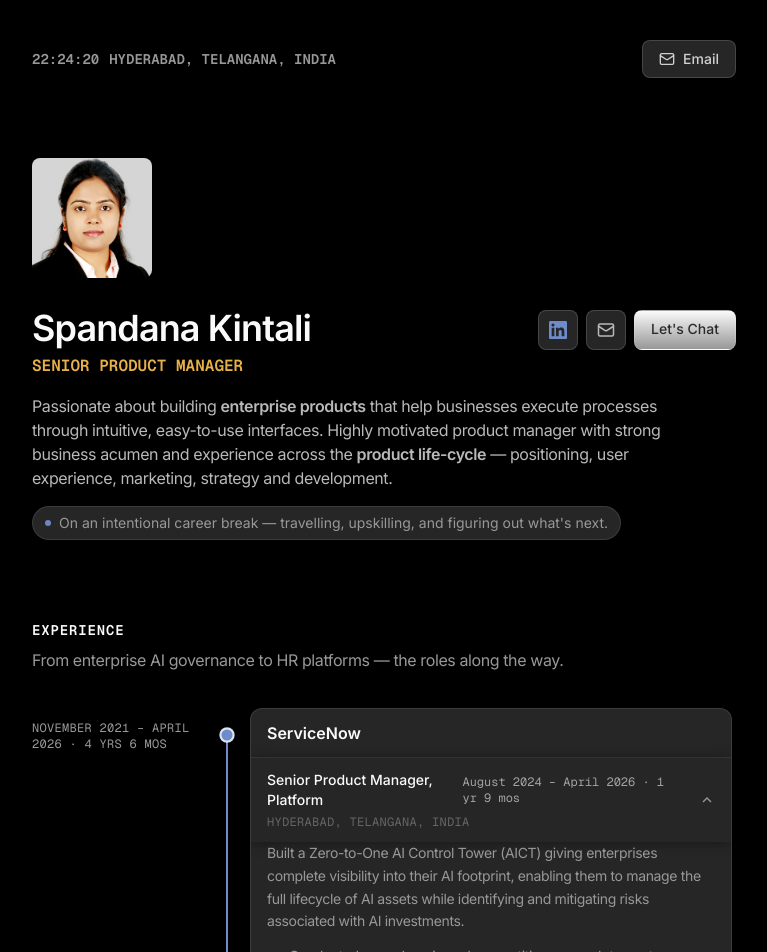
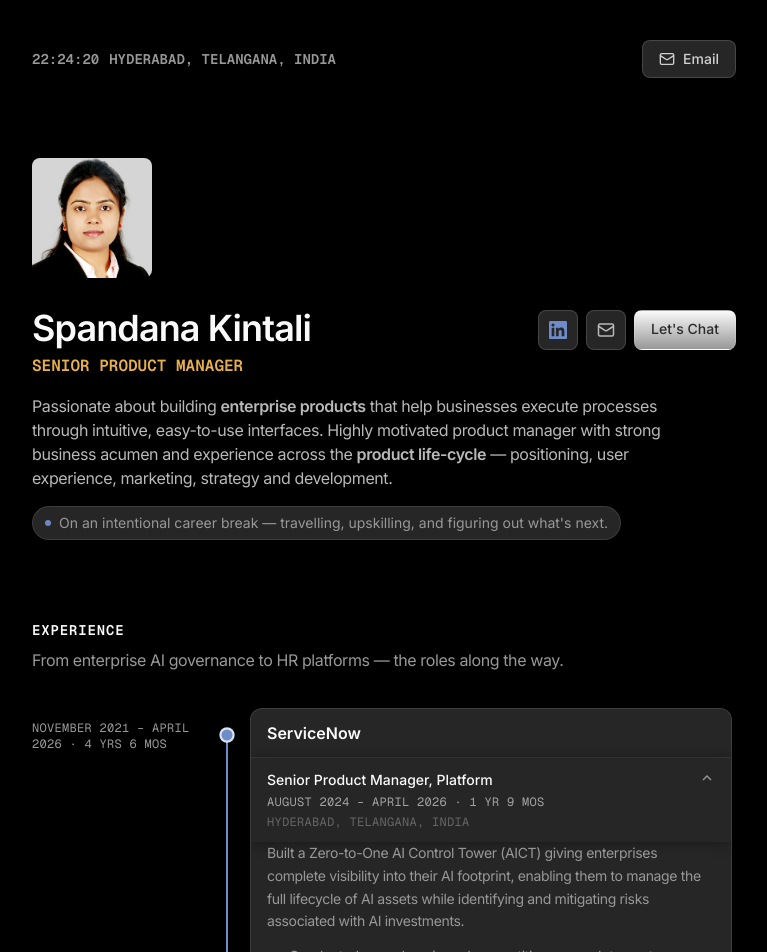
Before and after one commit to spandanakintali-curiouspm/portfolio, a Next.js app: page / in a window 1280 px wide. Shown: the top 952 px of the page, without its empty margins (256-1023 px from the left). Built offline with nearby package versions, Linux system fonts and the light colour scheme; no server answers.

Commit message:
Stack role title, dates, and location vertically in timeline sub-items
Fixes misaligned wrapping when long titles collided with inline dates.

```diff
--- a/src/components/ExperienceTimeline.tsx
+++ b/src/components/ExperienceTimeline.tsx
@@ -163,14 +163,12 @@ export default function ExperienceTimeline() {
                     <div className="divide-y divide-white/10">
                       {group.roles.map((role, ri) => (
                         <details className="acc" open={gi === 0 && ri === 0} key={ri}>
-                          <summary className="flex items-center justify-between gap-5 px-4 py-3 text-neutral-50 font-medium text-sm transition duration-200 hover:bg-white/5">
+                          <summary className="flex items-start justify-between gap-5 px-4 py-3 text-neutral-50 font-medium text-sm transition duration-200 hover:bg-white/5">
                             <div className="flex flex-col gap-1">
-                              <div className="flex md:flex-row flex-col md:gap-3 gap-1 md:items-center items-start">
-                                <span>{role.title}</span>
-                                <span className="font-mono text-xs font-normal text-neutral-400">
-                                  {role.dates}
-                                </span>
-                              </div>
+                              <span>{role.title}</span>
+                              <span className="text-xs font-mono font-normal uppercase tracking-wide text-neutral-400">
+                                {role.dates}
+                              </span>
                               <p className="text-xs font-mono font-normal uppercase tracking-wide text-neutral-500">
                                 {role.location}
                               </p>
```
